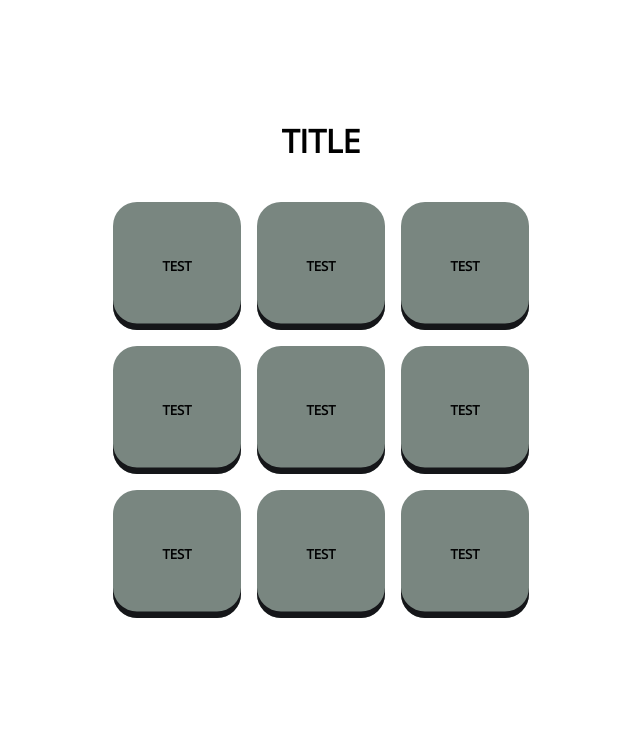
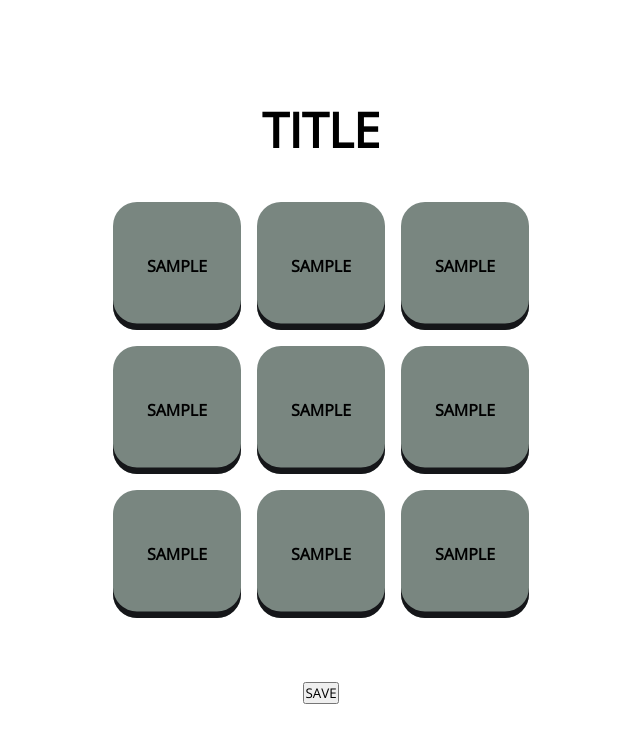
Before and after one commit to AdrianZdankowski/Bingo-generator, a plain HTML site: page index.html in a window 1280 px wide. Both pictures are taken after a click on the button "OK". Shown: the whole page, without its empty margins (319-959 px from the left). Drawn offline with nearby package versions, Linux system fonts and the light colour scheme.

Commit message:
modified:   index.html 	modified:   js/script.js 	modified:   style.css

```diff
--- a/index.html
+++ b/index.html
@@ -38,6 +38,7 @@
 			</div>
 			<h1 id="board-title">TITLE</h1>
 			<div id="board"></div>
+			<button id="saveBtn">SAVE</button>
 		</div>
 	</body>
 </html>
--- a/js/script.js
+++ b/js/script.js
@@ -4,37 +4,53 @@ const cellPreview = document.getElementById("cellPreview")
 const boardOptions = document.querySelectorAll(".boardOption")
 const root = document.querySelector(':root')
 const boardTitle = document.getElementById("board-title")
+const saveBtn = document.getElementById('saveBtn')
+const board = document.getElementById("board")
 
+let boardArray = []
 
 
 const handleConfirmation = () => {
     const boardSize = document.getElementById("board-size-select")
     const boardCellFontColor = document.getElementById("board-cell-font-color").value
     const boardCellBgColor = document.getElementById("board-cell-bg-color").value
-    const board = document.getElementById("board")
 
     document.getElementById("container").remove();
     board.style.setProperty('display', 'grid');
     boardTitle.style.setProperty('display', 'block');
     root.style.setProperty('--board-size', boardSize.value)
+    saveBtn.style.setProperty('display', 'block');
 
-    // Zamienić na zmienne css ^^^^
-
-    for (let i = 1; i <= (boardSize.value ** 2); i++) {
-
-        const cell = document.createElement("div");
+    for (let i = 0; i < boardSize.value; i++) {
+        for (let j = 0; j < boardSize.value; j++) {
+            const cell = document.createElement("div")
             const inputField = document.createElement("p")
-        cell.id = i
-        cell.classList.add("cell");
-        inputField.textContent = "TEST"
+            cell.id = `${i}${j}`
+            cell.classList.add("cell")
+            inputField.textContent = "SAMPLE"
+            inputField.classList.add("cellInput")
             inputField.setAttribute('contenteditable','true')
             inputField.style.setProperty('color', boardCellFontColor)
             cell.style.setProperty('background-color', boardCellBgColor)
-        inputField.placeholder = "TEST"
             cell.append(inputField)
             board.append(cell)
+            boardArray.push(cell)
+        }
+    }
 
 }
+
+const handleSave = () => {
+    const cellInputs = document.querySelectorAll('.cellInput');
+    cellInputs.forEach(input => {
+        input.setAttribute('contenteditable','false')
+    });
+
+    boardArray.forEach(cell => {
+        cell.addEventListener("click", (e) => {
+            console.log(e.target)
+        })
+    })
 }
 
 
@@ -48,3 +64,4 @@ const handleSetupClick = event => {
 
 setupBtn.addEventListener("click", handleConfirmation)
 boardOptions.forEach(option => option.addEventListener("input", handleSetupClick))
+saveBtn.addEventListener("click", handleSave)
--- a/style.css
+++ b/style.css
@@ -129,6 +129,7 @@
 
 #board-title {
     display: none;
+    font-size: 3rem;
     margin-bottom: -1.5rem;
 }
 
@@ -138,18 +139,20 @@
     margin: 4em;
     grid-template-columns: repeat(var(--board-size),1fr);
     grid-template-rows: repeat(var(--board-size),1fr);
+
 }
 
 #board p {
     display: grid;
-    place-content: center;
+    place-items: center;
     width: 10em;
-    height: 100%;
     text-align: center;
     outline: none;
-    font-size: 0.825rem;
+    font-size: 1rem;
     font-weight: 600;
     background-color: transparent;
+    word-break: break-all;
+    overflow-y: hidden;
 }
 
 .cell {
@@ -160,6 +163,13 @@
     height: 8em;
     padding: 1em;
     border-radius: 1.5em;
-    background-color: blueviolet;
     box-shadow: 0 -0.4em inset hsl(220, 7%, 9%);
+    overflow-wrap: break-word;
 }
+
+
+/* hover na celle */
+
+#saveBtn {
+    display: none;
+}
```
Lines whose indentation alone changed are shown as unchanged.
